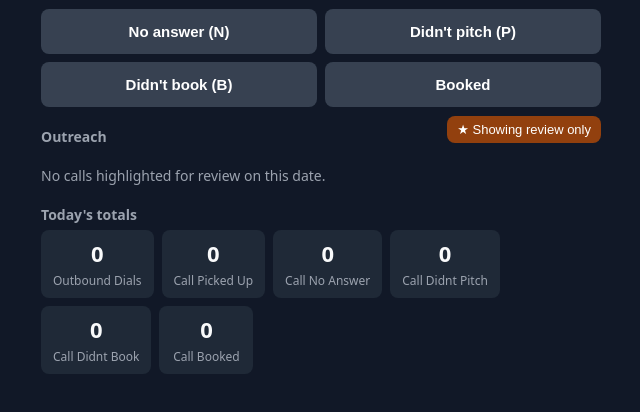
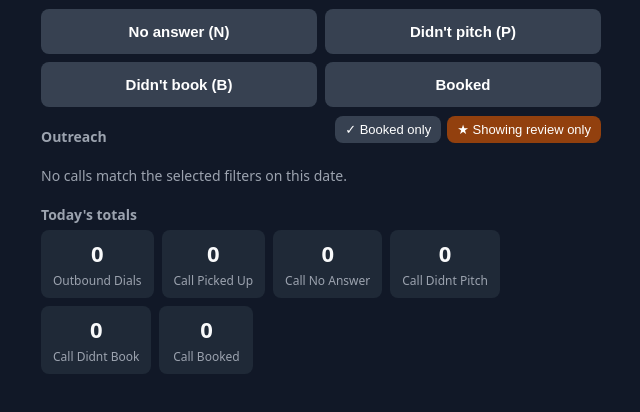
Before and after one commit to KlintLee115/setting-data, a browser extension: page tracker/index.html in a window 1280 px wide. Both pictures are taken after a click on the button "☆ Review only". Shown: the part 56-468 px from the top of the page, without its empty margins (319-959 px from the left). Drawn offline with Linux system fonts and the light colour scheme.

Commit message:
added filter by bookings

```diff
--- a/tracker/index.html
+++ b/tracker/index.html
@@ -13,6 +13,8 @@
   .section-heading{display:flex;justify-content:space-between;align-items:center;gap:8px}
   .section-heading button{font-size:13px;padding:6px 10px}
   .section-heading button[aria-pressed="true"]{background:#92400e;color:#fff}
+  .section-heading #booked-filter[aria-pressed="true"]{background:#16a34a}
+  .filters{display:flex;gap:6px;flex-wrap:wrap;justify-content:flex-end}
   input[type=date],input[type=text],input[type=datetime-local]{padding:8px;border-radius:6px;border:0}
   button{border:0;border-radius:8px;background:#374151;color:#fff;cursor:pointer;font-size:15px;padding:10px 14px}
   .outreach-actions{display:flex;flex-wrap:wrap;gap:8px}
@@ -51,7 +53,7 @@
     <button data-outcome="booked" title="Log a booked call">Booked</button>
   </div>
   <div id="active"></div>
-  <div class="section-heading"><h2>Outreach</h2><button id="review-filter" type="button" aria-pressed="false">☆ Review only</button></div>
+  <div class="section-heading"><h2>Outreach</h2><span class="filters"><button id="booked-filter" type="button" aria-pressed="false">✓ Booked only</button><button id="review-filter" type="button" aria-pressed="false">☆ Review only</button></span></div>
   <div id="list"></div>
   <h2>Today's totals</h2>
   <div class="sum" id="sum"></div>
--- a/tracker/tracker.js
+++ b/tracker/tracker.js
@@ -52,12 +52,14 @@ let activeId = null;
 let whyId = null;
 let metricsOpen = false;
 let highlightsOnly = false;
+let bookedOnly = false;
 let currentGhlLead = '';
 let currentGhlUrl = '';
 let autoLead = '';
 let counts = {};
 const dateEl = document.getElementById('date');
 const reviewFilterEl = document.getElementById('review-filter');
+const bookedFilterEl = document.getElementById('booked-filter');
 const pad2 = (n) => String(n).padStart(2, '0');
 const dayOf = (d) => `${d.getFullYear()}-${pad2(d.getMonth() + 1)}-${pad2(d.getDate())}`;
 const localDateTimeValue = (value) => {
@@ -328,9 +330,12 @@ function render() {
   const list = document.getElementById('list'); list.textContent = '';
   reviewFilterEl.setAttribute('aria-pressed', String(highlightsOnly));
   reviewFilterEl.textContent = highlightsOnly ? '★ Showing review only' : '☆ Review only';
+  bookedFilterEl.setAttribute('aria-pressed', String(bookedOnly));
+  bookedFilterEl.textContent = bookedOnly ? '✓ Showing booked only' : '✓ Booked only';
   const visibleCalls = calls.filter((entry) =>
     dayOf(new Date(entry.time)) === dateEl.value
     && (!highlightsOnly || entry.highlight)
+    && (!bookedOnly || (entry.done !== false && !hasNegativeOutcome(entry)))
     && entry.id !== activeId
   ).reverse();
   for (const call of visibleCalls) {
@@ -366,10 +371,10 @@ function render() {
     const s = document.createElement('div'); s.className = 'summary'; s.textContent = describe(call);
     card.append(top, s); list.append(card);
   }
-  if (highlightsOnly && visibleCalls.length === 0) {
+  if ((highlightsOnly || bookedOnly) && visibleCalls.length === 0) {
     const empty = document.createElement('p');
     empty.className = 'rate';
-    empty.textContent = 'No calls highlighted for review on this date.';
+    empty.textContent = 'No calls match the selected filters on this date.';
     list.append(empty);
   }
 }
@@ -429,5 +434,6 @@ document.addEventListener('keydown', (event) => {
 });
 dateEl.onchange = render;
 reviewFilterEl.onclick = () => { highlightsOnly = !highlightsOnly; render(); };
+bookedFilterEl.onclick = () => { bookedOnly = !bookedOnly; render(); };
 render();
 if (startupCleanup) save();
```
Also changed, not shown: README.md.
